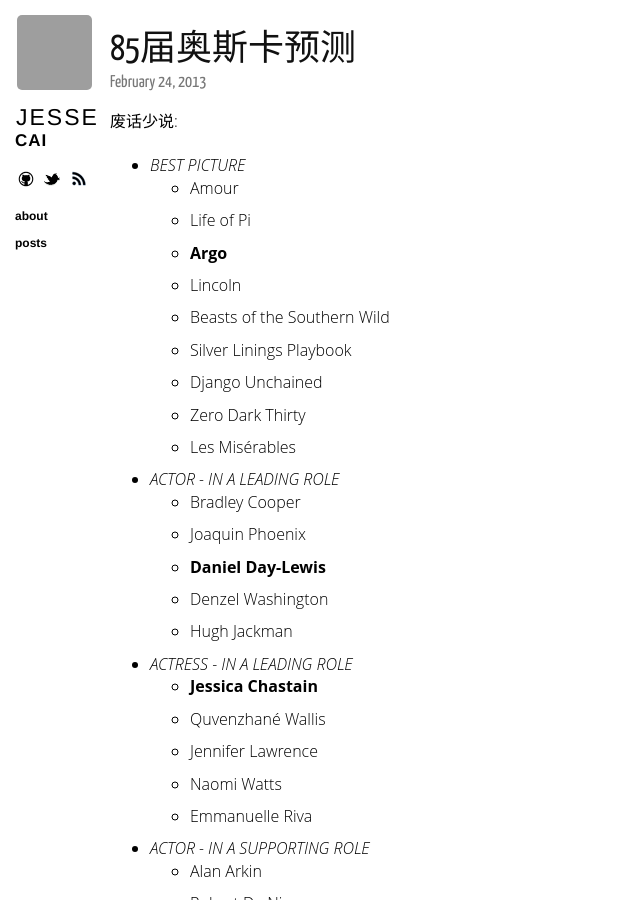
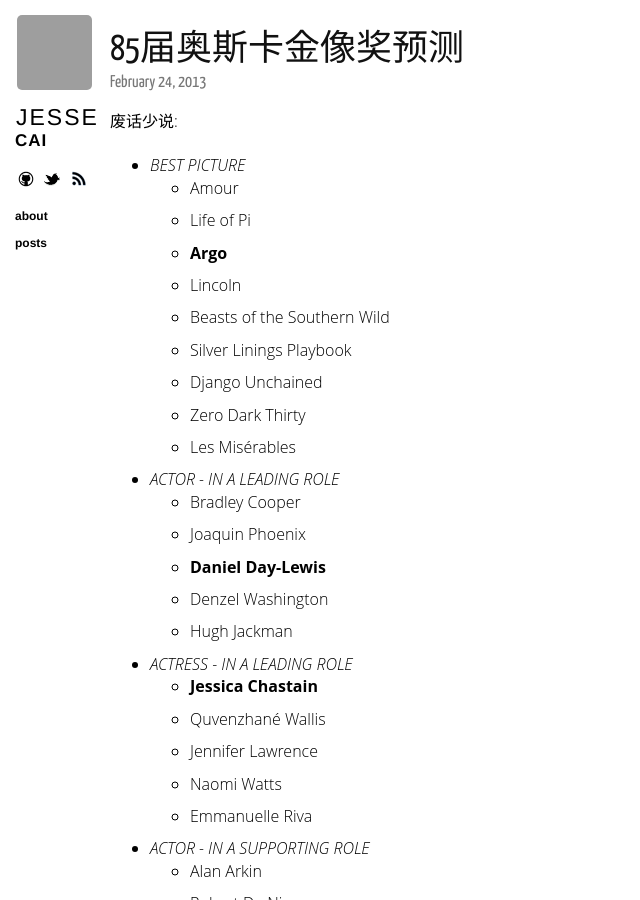
Before and after one commit to mojacc/mojacc.github.com, a Jekyll site: the page built from _posts/2013-02-24-85th-academy-awards-predictions.markdown, in a window 1280 px wide and 900 px high, cut to the strip 0-900 px from the top of the window. Shown: the whole strip, without its empty margins (0-640 px from the left). Built offline with Jekyll 4.4.1, drawn with Linux system fonts in a browser that asks for light colours; nearby versions of some CDN libraries; Markdown is read by kramdown in place of the engine named in the settings; comment, search, counter and statistics services are not loaded; grey boxes are pictures that could not be loaded.

Commit message:
Further on post title.

```diff
--- a/_posts/2013-02-24-85th-academy-awards-predictions.markdown
+++ b/_posts/2013-02-24-85th-academy-awards-predictions.markdown
@@ -1,6 +1,6 @@
 ---
 layout: post
-title: 85届奥斯卡预测
+title: 85届奥斯卡金像奖预测
 ---
 
 废话少说:
```
